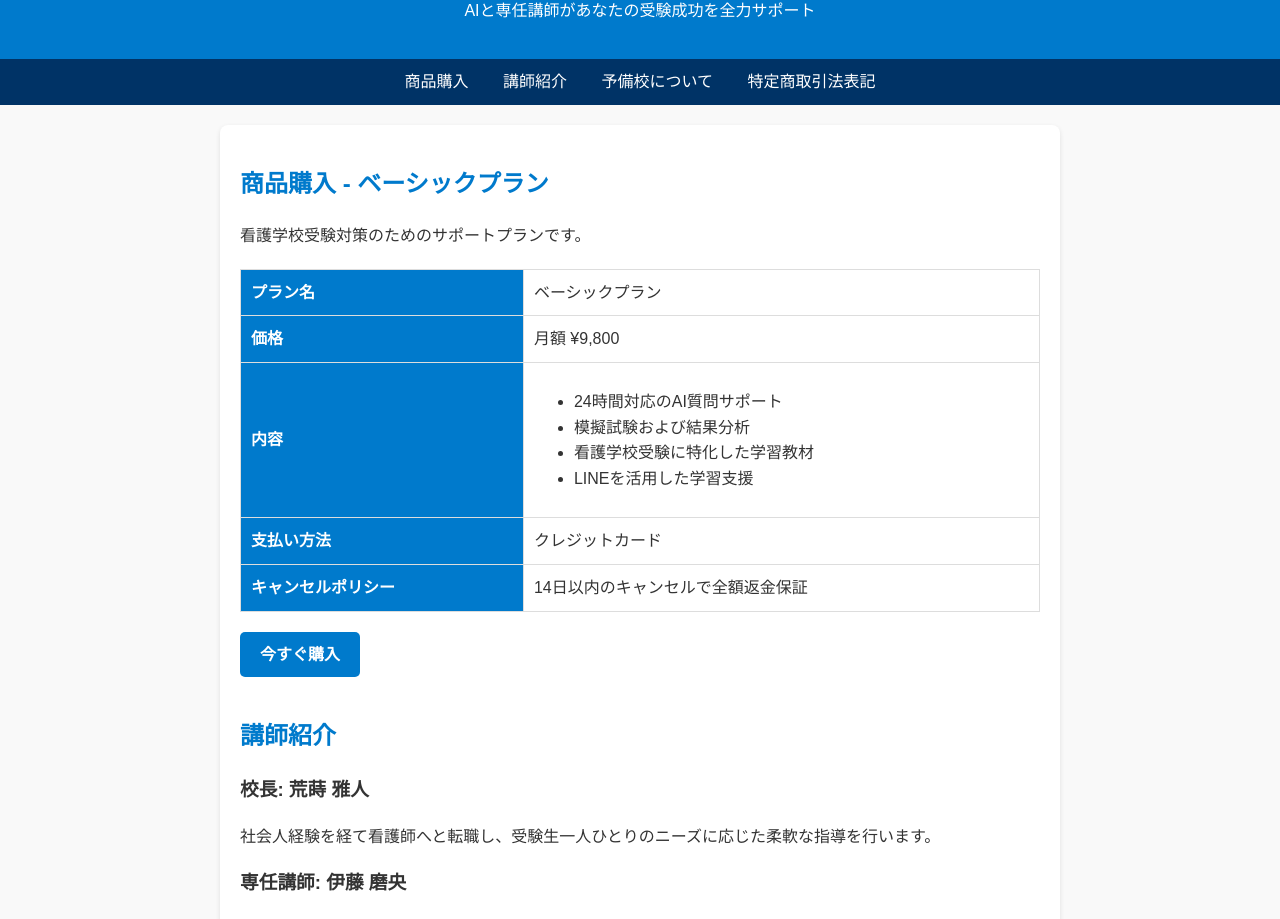
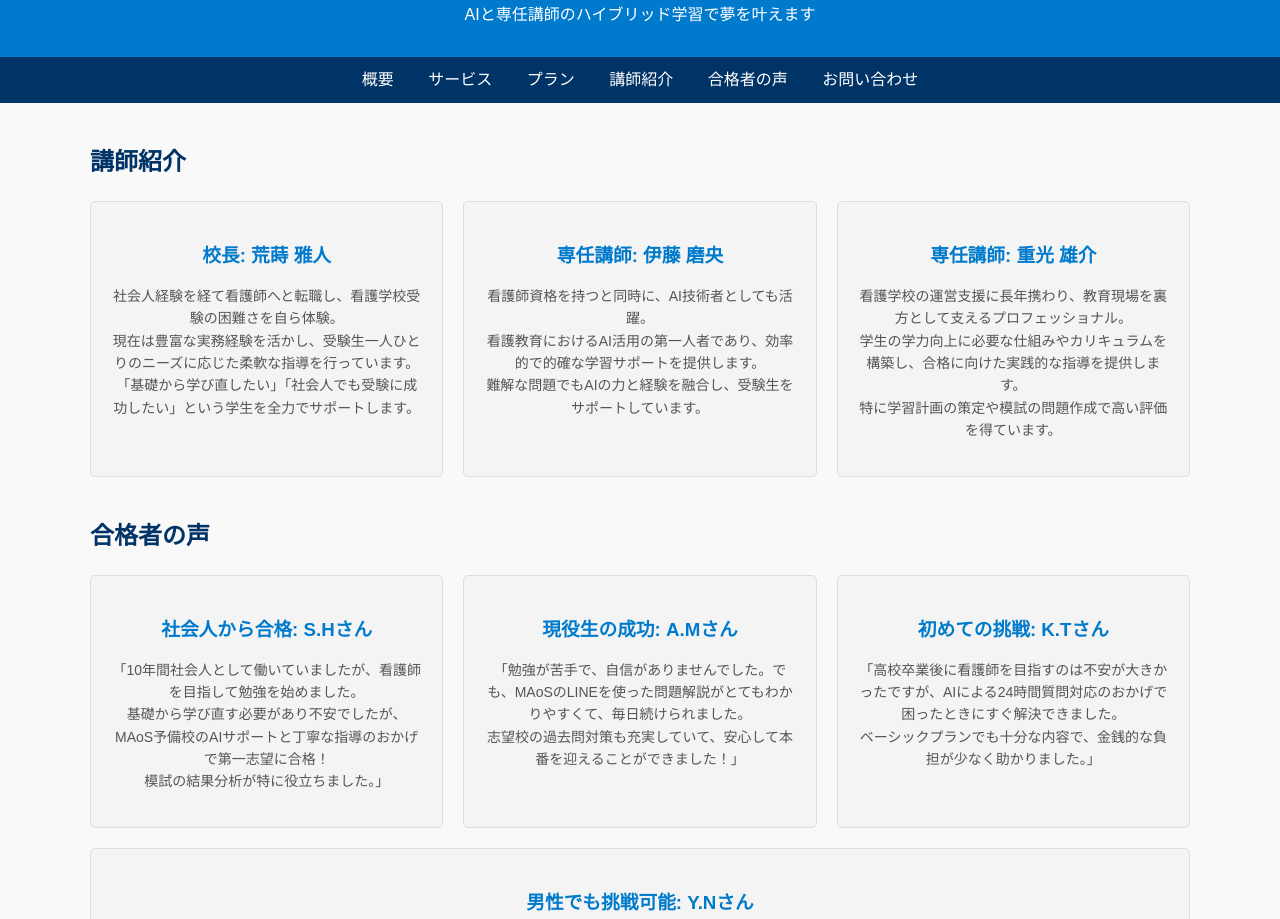
Before and after one commit to aramakimasato/maos-nursing-school, a plain HTML site: page index.html in a window 1280 px wide. Shown: the part 83-1002 px from the top of the page. Drawn offline with Linux system fonts and the light colour scheme.

Commit message:
Update index.html

```diff
--- a/index.html
+++ b/index.html
@@ -3,201 +3,148 @@
 <head>
     <meta charset="UTF-8">
     <meta name="viewport" content="width=device-width, initial-scale=1.0">
-    <title>MAoS看護学校予備校 - 商品と講師紹介</title>
+    <title>MAoS看護学校予備校</title>
     <style>
         body {
             font-family: Arial, sans-serif;
-            line-height: 1.6;
             margin: 0;
             padding: 0;
+            line-height: 1.6;
             background-color: #f9f9f9;
-            color: #333;
         }
         header {
-            background-color: #007ACC;
-            color: white;
+            background: #007ACC;
+            color: #fff;
             text-align: center;
-            padding: 20px 0;
+            padding: 30px 0;
         }
         header h1 {
+            margin: 0;
             font-size: 28px;
-            margin: 0;
+        }
+        header p {
+            margin: 10px 0 0;
+            font-size: 16px;
         }
         nav {
             background: #003366;
-            color: white;
+            color: #fff;
             text-align: center;
             padding: 10px;
         }
         nav a {
-            color: white;
+            color: #fff;
             text-decoration: none;
             margin: 0 15px;
         }
         .container {
-            max-width: 800px;
-            margin: 20px auto;
+            max-width: 1100px;
+            margin: auto;
             padding: 20px;
-            background: white;
-            box-shadow: 0 2px 5px rgba(0, 0, 0, 0.1);
-            border-radius: 8px;
         }
         section {
             margin-bottom: 40px;
         }
         h2 {
-            color: #007ACC;
+            color: #003366;
         }
-        table {
-            width: 100%;
-            border-collapse: collapse;
-            margin: 20px 0;
+        .instructors, .testimonials {
+            display: flex;
+            flex-wrap: wrap;
+            gap: 20px;
+            justify-content: space-between;
         }
-        table th, table td {
+        .instructor, .testimonial {
+            flex: 1;
+            min-width: 300px;
+            background: #f4f4f4;
+            padding: 20px;
             border: 1px solid #ddd;
-            padding: 10px;
-            text-align: left;
-        }
-        table th {
-            background-color: #007ACC;
-            color: white;
-        }
-        a.button {
-            display: inline-block;
-            color: white;
-            background-color: #007ACC;
-            padding: 10px 20px;
-            text-decoration: none;
             border-radius: 5px;
-            font-size: 16px;
-            font-weight: bold;
             text-align: center;
         }
+        .instructor h3, .testimonial h3 {
+            color: #007ACC;
+            margin-bottom: 10px;
+        }
+        .instructor p, .testimonial p {
+            font-size: 14px;
+            color: #555;
+            line-height: 1.6;
+        }
         footer {
-            background-color: #003366;
-            color: white;
+            background: #003366;
+            color: #fff;
             text-align: center;
             padding: 10px 0;
-            font-size: 14px;
+            margin-top: 20px;
         }
     </style>
 </head>
 <body>
     <header>
         <h1>MAoS看護学校予備校</h1>
-        <p>AIと専任講師があなたの受験成功を全力サポート</p>
+        <p>AIと専任講師のハイブリッド学習で夢を叶えます</p>
     </header>
     <nav>
-        <a href="#product">商品購入</a>
+        <a href="#about">概要</a>
+        <a href="#services">サービス</a>
+        <a href="#plans">プラン</a>
         <a href="#instructors">講師紹介</a>
-        <a href="#about">予備校について</a>
-        <a href="#legal">特定商取引法表記</a>
+        <a href="#testimonials">合格者の声</a>
+        <a href="#contact">お問い合わせ</a>
     </nav>
     <div class="container">
-        <!-- 商品購入セクション -->
-        <section id="product">
-            <h2>商品購入 - ベーシックプラン</h2>
-            <p>看護学校受験対策のためのサポートプランです。</p>
-            <table>
-                <tr>
-                    <th>プラン名</th>
-                    <td>ベーシックプラン</td>
-                </tr>
-                <tr>
-                    <th>価格</th>
-                    <td>月額 ¥9,800</td>
-                </tr>
-                <tr>
-                    <th>内容</th>
-                    <td>
-                        <ul>
-                            <li>24時間対応のAI質問サポート</li>
-                            <li>模擬試験および結果分析</li>
-                            <li>看護学校受験に特化した学習教材</li>
-                            <li>LINEを活用した学習支援</li>
-                        </ul>
-                    </td>
-                </tr>
-                <tr>
-                    <th>支払い方法</th>
-                    <td>クレジットカード</td>
-                </tr>
-                <tr>
-                    <th>キャンセルポリシー</th>
-                    <td>14日以内のキャンセルで全額返金保証</td>
-                </tr>
-            </table>
-            <a href="https://checkout.stripe.com/c/pay_xxxxxxxx" target="_blank" class="button">
-                今すぐ購入
-            </a>
-        </section>
-        <!-- 講師紹介セクション -->
+        <!-- 講師紹介 -->
         <section id="instructors">
             <h2>講師紹介</h2>
-            <div>
-                <h3>校長: 荒蒔 雅人</h3>
-                <p>社会人経験を経て看護師へと転職し、受験生一人ひとりのニーズに応じた柔軟な指導を行います。</p>
-            </div>
-            <div>
-                <h3>専任講師: 伊藤 磨央</h3>
-                <p>AI技術を活用し、効率的で正確な学習サポートを提供する看護教育のプロフェッショナル。</p>
-            </div>
-            <div>
-                <h3>専任講師: 重光 雄介</h3>
-                <p>教育現場の裏方を支え、模試や学習計画作成で高い評価を得ています。</p>
+            <div class="instructors">
+                <div class="instructor">
+                    <h3>校長: 荒蒔 雅人</h3>
+                    <p>社会人経験を経て看護師へと転職し、看護学校受験の困難さを自ら体験。<br>
+                    現在は豊富な実務経験を活かし、受験生一人ひとりのニーズに応じた柔軟な指導を行っています。<br>
+                    「基礎から学び直したい」「社会人でも受験に成功したい」という学生を全力でサポートします。</p>
+                </div>
+                <div class="instructor">
+                    <h3>専任講師: 伊藤 磨央</h3>
+                    <p>看護師資格を持つと同時に、AI技術者としても活躍。<br>
+                    看護教育におけるAI活用の第一人者であり、効率的で的確な学習サポートを提供します。<br>
+                    難解な問題でもAIの力と経験を融合し、受験生をサポートしています。</p>
+                </div>
+                <div class="instructor">
+                    <h3>専任講師: 重光 雄介</h3>
+                    <p>看護学校の運営支援に長年携わり、教育現場を裏方として支えるプロフェッショナル。<br>
+                    学生の学力向上に必要な仕組みやカリキュラムを構築し、合格に向けた実践的な指導を提供します。<br>
+                    特に学習計画の策定や模試の問題作成で高い評価を得ています。</p>
+                </div>
             </div>
         </section>
-        <!-- 予備校概要セクション -->
-        <section id="about">
-            <h2>予備校について</h2>
-            <p>MAoS看護学校予備校は、最新のAI技術と経験豊富な講師陣を組み合わせたハイブリッドな学習環境を提供します。</p>
-            <p>社会人や現役生問わず、多くの受験生が第一志望校に合格しています。あなたの夢を全力でサポートします。</p>
-        </section>
-        <!-- 特定商取引法に基づく表記セクション -->
-        <section id="legal">
-            <h2>特定商取引法に基づく表記</h2>
-            <table>
-                <tr>
-                    <th>販売事業者の名称</th>
-                    <td>MAoS看護学校予備校</td>
-                </tr>
-                <tr>
-                    <th>代表者または責任者の氏名</th>
-                    <td>荒蒔 雅人</td>
-                </tr>
-                <tr>
-                    <th>住所</th>
-                    <td>栃木県宇都宮市ゆいの杜3-10-1 グランフォレストE棟101</td>
-                </tr>
-                <tr>
-                    <th>電話番号</th>
-                    <td>090-7723-6383</td>
-                </tr>
-                <tr>
-                    <th>メールアドレス</th>
-                    <td>info@maos-nursing.jp</td>
-                </tr>
-                <tr>
-                    <th>商品の販売価格</th>
-                    <td>月額 ¥9,800</td>
-                </tr>
-                <tr>
-                    <th>支払い方法</th>
-                    <td>クレジットカード</td>
-                </tr>
-                <tr>
-                    <th>商品の引き渡し時期</th>
-                    <td>購入後即日利用可能</td>
-                </tr>
-                <tr>
-                    <th>返品・キャンセル</th>
-                    <td>14日以内にキャンセルで全額返金</td>
-                </tr>
-                <tr>
-                    <th>その他特記事項</th>
-                    <td>特になし</td>
-                </tr>
-            </table>
+        <!-- 合格者の声 -->
+        <section id="testimonials">
+            <h2>合格者の声</h2>
+            <div class="testimonials">
+                <div class="testimonial">
+                    <h3>社会人から合格: S.Hさん</h3>
+                    <p>「10年間社会人として働いていましたが、看護師を目指して勉強を始めました。<br>
+                    基礎から学び直す必要があり不安でしたが、MAoS予備校のAIサポートと丁寧な指導のおかげで第一志望に合格！<br>
+                    模試の結果分析が特に役立ちました。」</p>
+                </div>
+                <div class="testimonial">
+                    <h3>現役生の成功: A.Mさん</h3>
+                    <p>「勉強が苦手で、自信がありませんでした。でも、MAoSのLINEを使った問題解説がとてもわかりやすくて、毎日続けられました。<br>
+                    志望校の過去問対策も充実していて、安心して本番を迎えることができました！」</p>
+                </div>
+                <div class="testimonial">
+                    <h3>初めての挑戦: K.Tさん</h3>
+                    <p>「高校卒業後に看護師を目指すのは不安が大きかったですが、AIによる24時間質問対応のおかげで困ったときにすぐ解決できました。<br>
+                    ベーシックプランでも十分な内容で、金銭的な負担が少なく助かりました。」</p>
+                </div>
+                <div class="testimonial">
+                    <h3>男性でも挑戦可能: Y.Nさん</h3>
+                    <p>「看護師＝女性というイメージが強く、周りに相談できる人がいなかったのですが、MAoSの講師が親身に相談に乗ってくれました。<br>
+                    男性でも活躍できる看護師の魅力を知り、無事に合格することができました。」</p>
+                </div>
+            </div>
         </section>
     </div>
     <footer>
```
